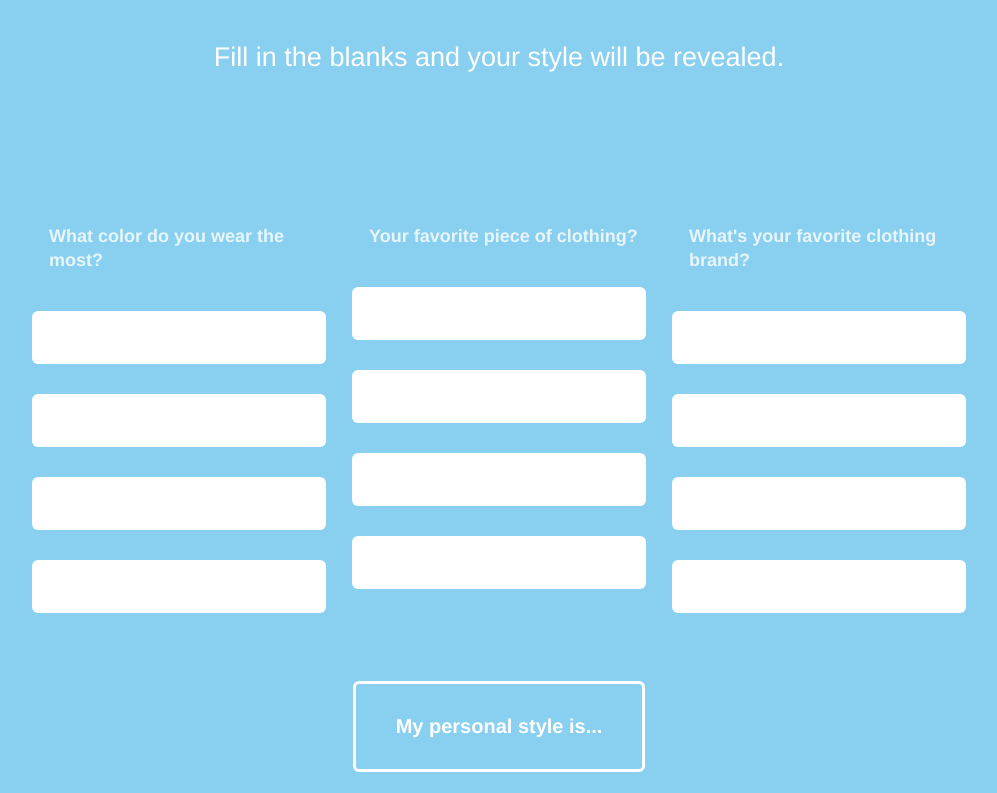
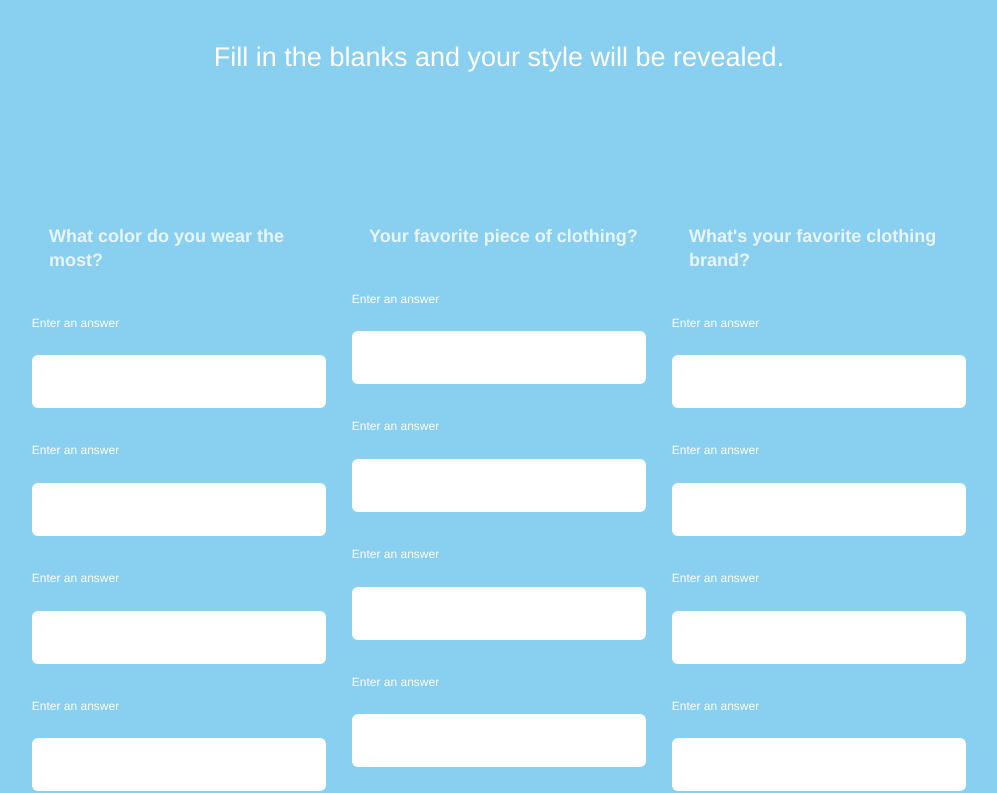
Before and after one commit to bdominguez56/MASH-Game, a plain HTML site: page index.html in a window 1280 px wide. Shown: the part 184-977 px from the top of the page, without its empty margins (141-1138 px from the left). Drawn offline with Linux system fonts and the light colour scheme.

Commit message:
<label>Enter an answer <input name="answer_1[]" id="formAnswer1" /> </label> index.html

```diff
--- a/index.html
+++ b/index.html
@@ -22,24 +22,24 @@
       <div class="bucket">
         <div class="choice-bucket">
           <h4 class="highlight">What color do you wear the most?</h4>
-          <input name="answer_1[]"type="text">
-          <input name="answer_1[]"type="text">
-          <input name="answer_1[]"type="text">
-          <input name="answer_1[]"type="text">
+<label>Enter an answer <input name="answer_1[]" id="formAnswer1" /> </label>
+<label>Enter an answer <input name="answer_1[]" id="formAnswer1" /> </label>
+<label>Enter an answer <input name="answer_1[]" id="formAnswer1" /> </label>
+<label>Enter an answer <input name="answer_1[]" id="formAnswer1" /> </label>
         </div>
         <div class="choice-bucket">
           <h4 class="highlight">Your favorite piece of clothing?</h4>
-          <input name="answer_2[]"type="text">
-          <input name="answer_2[]"type="text">
-          <input name="answer_2[]"type="text">
-          <input name="answer_2[]"type="text">
+<label>Enter an answer <input name="answer_2[]" id="formAnswer2" /> </label>
+<label>Enter an answer <input name="answer_2[]" id="formAnswer2" /> </label>
+<label>Enter an answer <input name="answer_2[]" id="formAnswer2" /> </label>
+<label>Enter an answer <input name="answer_2[]" id="formAnswer2" /> </label>
         </div>
         <div class="choice-bucket">
           <h4 class="highlight">What's your favorite clothing brand?</h4>
-          <input name="answer_3[]"type="text">
-          <input name="answer_3[]"type="text">
-          <input name="answer_3[]"type="text">
-          <input name="answer_3[]"type="text">
+<label>Enter an answer <input name="answer_3[]" id="formAnswer3" /> </label>
+<label>Enter an answer <input name="answer_3[]" id="formAnswer3" /> </label>
+<label>Enter an answer <input name="answer_3[]" id="formAnswer3" /> </label>
+<label>Enter an answer <input name="answer_3[]" id="formAnswer3" /> </label>
         </div>
       </div>
       <button type="submit" class="button-submit">My personal style is...</button>
```
